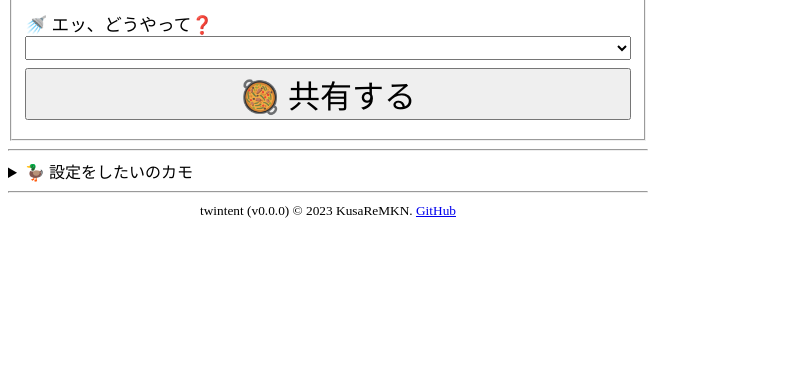
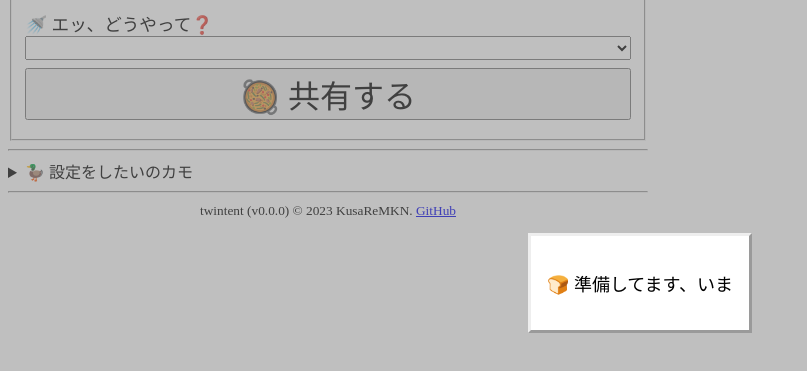
Before and after one commit to KusaReMKN/twintent, a browser extension: page index.html in a window 1280 px wide. Shown: the part 117-488 px from the top of the page, without its empty margins (0-807 px from the left). Drawn offline with Linux system fonts and the light colour scheme.

Commit message:
Update: 準備中の表示を追加

```diff
--- a/index.css
+++ b/index.css
@@ -45,3 +45,23 @@ input[type="submit"] {
 	line-height: 1.5rem !important;
 	font-size: 1rem !important;
 }
+
+.mask {
+	display: grid;
+	place-items: center;
+	position: fixed;
+	top: 0; left: 0;
+	width: 100vw;
+	height: 100vh;
+	background: rgba(128, 128, 128, 0.5);
+}
+
+.box {
+	background: white;
+	padding: 1rem;
+	border: outset 3px;
+}
+
+.big {
+	font-size: large;
+}
--- a/index.html
+++ b/index.html
@@ -75,5 +75,10 @@
         <a href="https://github.com/KusaReMKN/twintent">GitHub</a>
       </small>
     </footer>
+    <div id="mask" class="mask">
+        <div class="box">
+            <p class="big">🍞 準備してます、いま</p>
+        </div>
+    </div>
   </body>
 </html>
--- a/index.js
+++ b/index.js
@@ -23,6 +23,8 @@ initialize(_)
         window.shareVia.appendChild(option.cloneNode(true));
         window.itemList.appendChild(option.cloneNode(true));
     });
+
+    window.mask.parentElement.removeChild(window.mask);
 }
 window.addEventListener('DOMContentLoaded', initialize);
 
```
Also changed, not shown: manifest.json.
